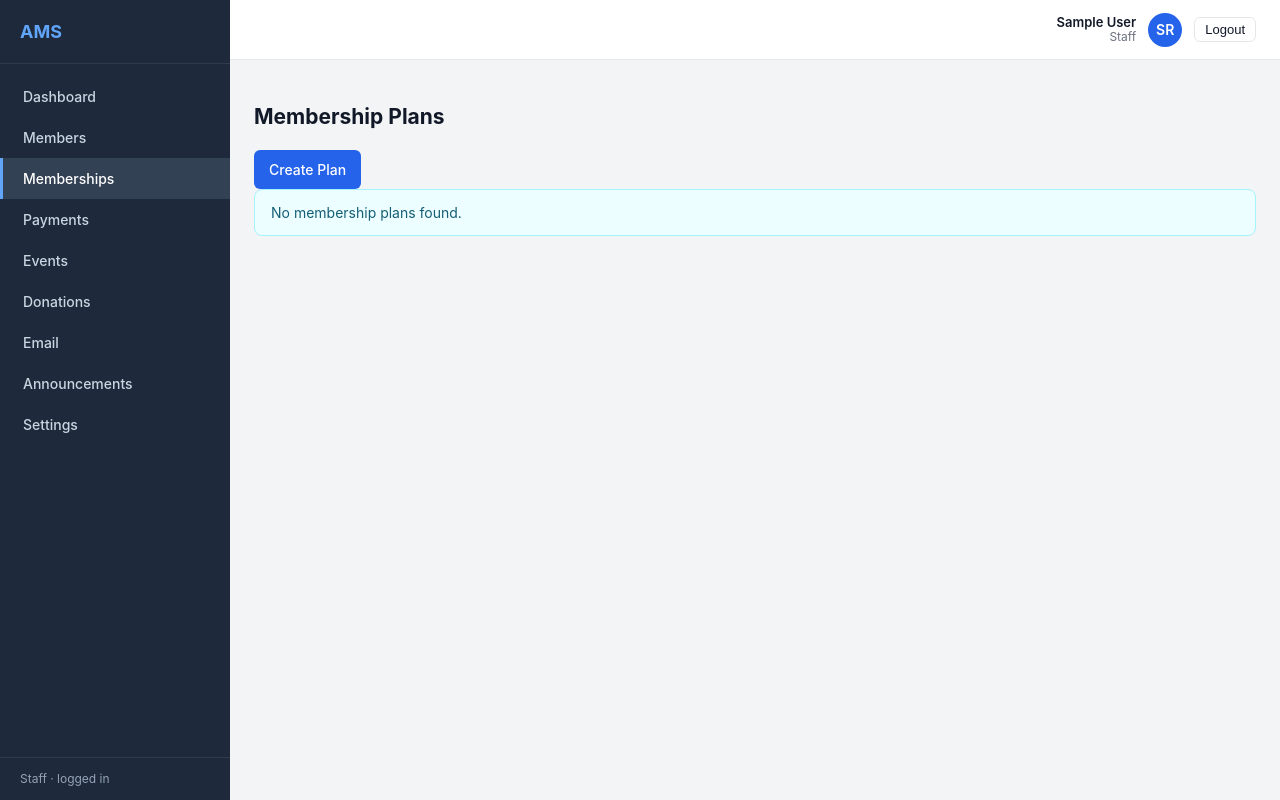
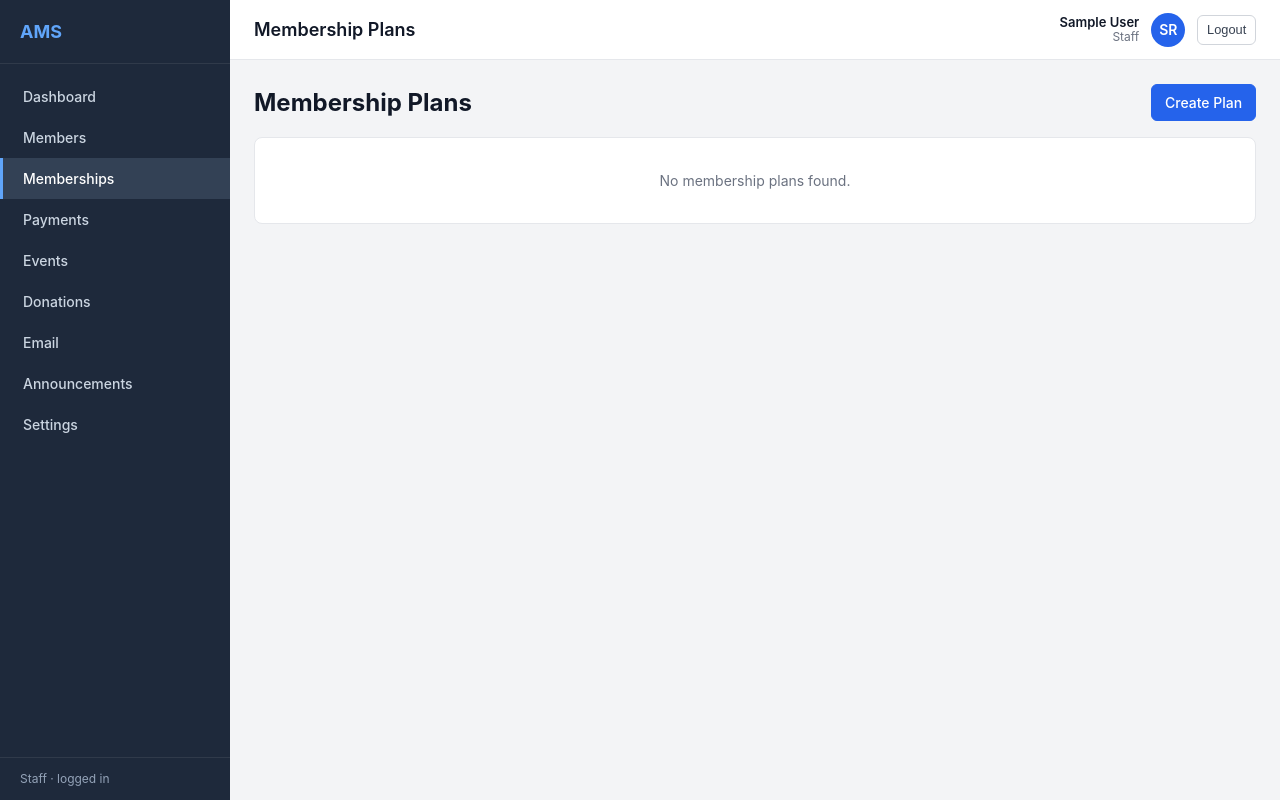
Before and after one commit to Aaliyaan-Saad/AMS-project, a Django app: page /members/plans/ in a window 1280 px wide. Run offline with Django 5.2, Linux system fonts and the light colour scheme; the visitor is signed in with stand-in values (Sample User, id 1).

Commit message:
Update plan_list.html

```diff
--- a/members/templates/members/plan_list.html
+++ b/members/templates/members/plan_list.html
@@ -1,22 +1,126 @@
 {% extends "base.html" %}
 
+{% block page_title %}Membership Plans{% endblock %}
+
 {% block content %}
-<div class="container mt-4">
-    <div class="d-flex justify-content-between align-items-center mb-3">
+
+<style>
+    .page-header {
+        display: flex;
+        align-items: center;
+        justify-content: space-between;
+        gap: 1rem;
+        margin-bottom: 1rem;
+    }
+
+    .page-header h2 {
+        margin: 0;
+        font-size: 1.5rem;
+        font-weight: 700;
+        color: #111827;
+    }
+
+    .btn {
+        display: inline-flex;
+        align-items: center;
+        justify-content: center;
+        min-height: 36px;
+        padding: 0.45rem 0.8rem;
+        border-radius: 6px;
+        border: 1px solid transparent;
+        font-size: 0.875rem;
+        font-weight: 500;
+        text-decoration: none;
+        cursor: pointer;
+        white-space: nowrap;
+    }
+
+    .btn-primary {
+        background: #2563eb;
+        color: #ffffff;
+        border-color: #2563eb;
+    }
+
+    .btn-secondary {
+        background: #ffffff;
+        color: #374151;
+        border-color: #d1d5db;
+    }
+
+    .btn-warning {
+        background: #ffffff;
+        color: #d97706;
+        border-color: #fde68a;
+    }
+
+    .btn-sm {
+        min-height: 30px;
+        padding: 0.35rem 0.55rem;
+        font-size: 0.8rem;
+    }
+
+    .actions-cell {
+        display: flex;
+        justify-content: flex-end;
+        gap: 0.4rem;
+        flex-wrap: wrap;
+    }
+
+    .badge {
+        display: inline-flex;
+        align-items: center;
+        padding: 0.25rem 0.55rem;
+        border-radius: 999px;
+        font-size: 0.75rem;
+        font-weight: 600;
+    }
+
+    .badge-active {
+        background: #dcfce7;
+        color: #166534;
+    }
+
+    .badge-disabled {
+        background: #f3f4f6;
+        color: #4b5563;
+    }
+
+    .empty-state {
+        padding: 2rem;
+        text-align: center;
+        background: #ffffff;
+        border: 1px solid #e5e7eb;
+        border-radius: 8px;
+        color: #6b7280;
+    }
+
+    @media (max-width: 700px) {
+        .page-header {
+            align-items: flex-start;
+            flex-direction: column;
+        }
+
+        .actions-cell {
+            justify-content: flex-start;
+        }
+    }
+</style>
+
+<div class="page-header">
     <h2>Membership Plans</h2>
     <a href="{% url 'plan_add' %}" class="btn btn-primary">Create Plan</a>
 </div>
 
 {% if plans %}
     <div class="table-wrap">
-            <table class="table table-striped table-hover align-middle">
+        <table>
             <thead>
                 <tr>
                     <th>Name</th>
                     <th>Price</th>
                     <th>Duration</th>
                     <th>Status</th>
-                        <th class="text-end">Actions</th>
+                    <th style="text-align: right;">Actions</th>
                 </tr>
             </thead>
 
@@ -28,17 +132,23 @@
                         <td>{{ plan.duration_months }} month(s)</td>
                         <td>
                             {% if plan.active %}
-                                    Active
+                                <span class="badge badge-active">Active</span>
                             {% else %}
-                                    Disabled
+                                <span class="badge badge-disabled">Disabled</span>
                             {% endif %}
                         </td>
-                            <td class="text-end">
-                                <a href="{% url 'plan_edit' plan.pk %}" class="btn btn-sm btn-outline-primary">Edit</a>
+                        <td>
+                            <div class="actions-cell">
+                                <a href="{% url 'plan_edit' plan.pk %}" class="btn btn-sm btn-secondary">
+                                    Edit
+                                </a>
 
                                 {% if plan.active %}
-                                    <a href="{% url 'plan_disable' plan.pk %}" class="btn btn-sm btn-outline-warning">Disable</a>
+                                    <a href="{% url 'plan_disable' plan.pk %}" class="btn btn-sm btn-warning">
+                                        Disable
+                                    </a>
                                 {% endif %}
+                            </div>
                         </td>
                     </tr>
                 {% endfor %}
@@ -46,9 +156,9 @@
         </table>
     </div>
 {% else %}
-        <div class="alert alert-info">
+    <div class="empty-state">
         No membership plans found.
     </div>
 {% endif %}
-</div>
+
 {% endblock %}
```
Lines whose indentation alone changed are shown as unchanged.
